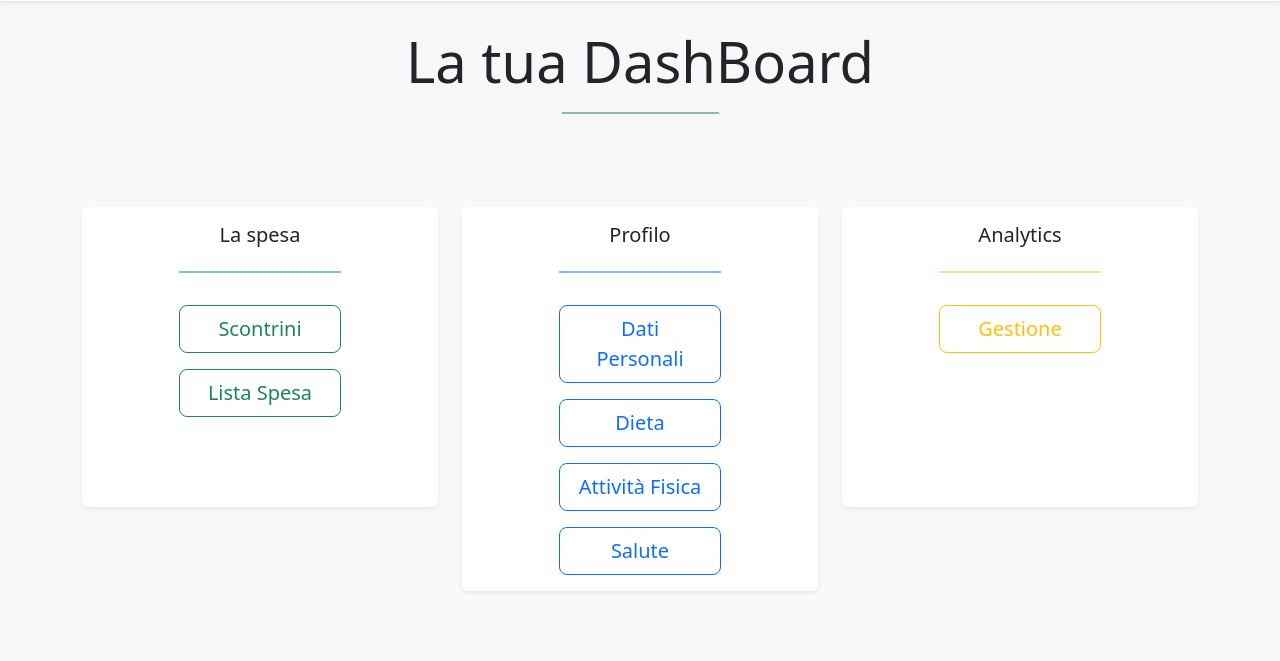
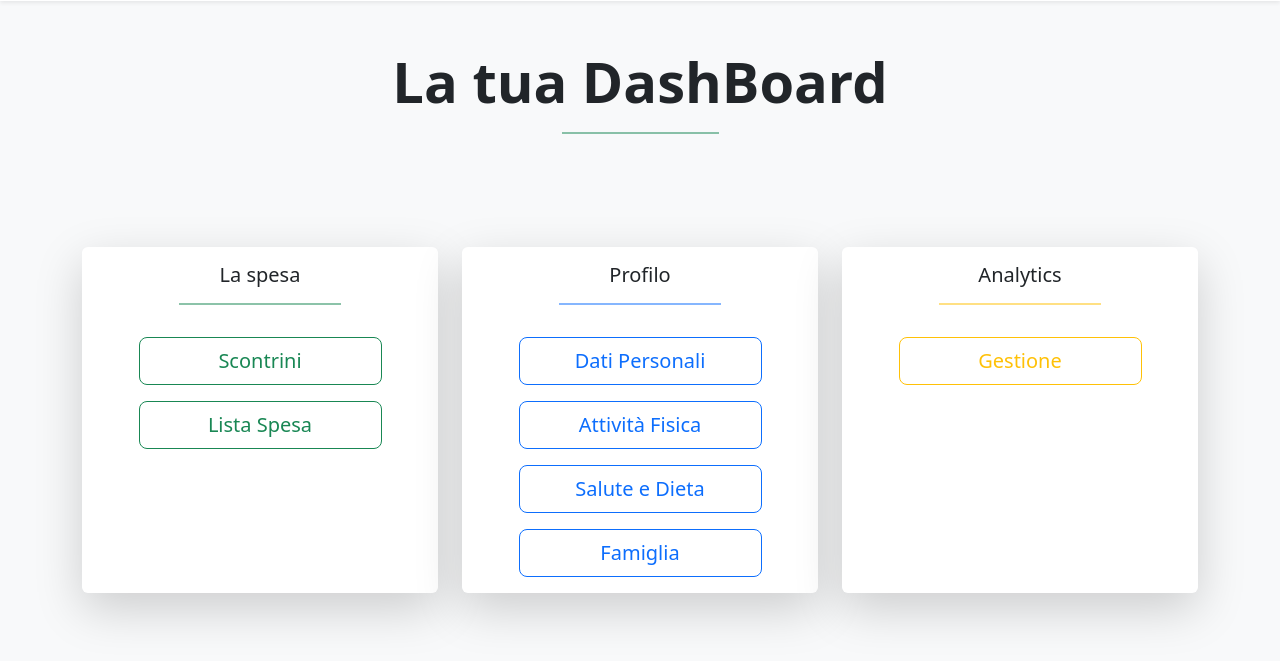
Before and after one commit to daniele-bnm/my_health_app, a Flask app: template health_app/templates/home.html in a window 1280 px wide. Shown: the part 57-718 px from the top of the page. Run offline with Flask 3, Linux system fonts and the light colour scheme; the template is opened without the code that fills it, so the values that code supplies are empty; some libraries are stand-ins or nearby versions.

Commit message:
minor changes

```diff
--- a/health_app/templates/home.html
+++ b/health_app/templates/home.html
@@ -4,58 +4,65 @@
 
 {% block content %}
 
- <!-- Hero Section -->
+<!-- Hero Section -->
 <div class="container-fluid p-0">
-  <div class="row justify-content-center align-items-center" style="height: 20vh; background-color: #f7f7f7;">
+  <div class="row justify-content-center align-items-center bg-light" style="height: 25vh;">
     <div class="col-md-6 text-center">
-      <h1 class="display-4">La tua DashBoard</h1>
-      <hr class="border border-success w-25 mx-auto opacity-50">
+      <h1 class="display-4 fw-bold animate__animated animate__fadeInDown">La tua DashBoard</h1>
+      <hr class="border border-success w-25 mx-auto opacity-50 animate__animated animate__fadeInDown">
     </div>
   </div>
 </div>
 
 <!-- Dashboard Cards -->
 <div class="container mt-5">
-  <div class="row justify-content-center">
+  <div class="row justify-content-center g-4">
+
     <!-- SPESA COLUMN -->
-    <div class="col-md-4 mb-3">
-      <div class="card shadow-sm border-0" style="min-height: 300px;">
-        <div class="card-body d-flex flex-column justify-content-top align-items-center">
-          <h5 class="card-title">La spesa</h5>
-          <hr class="border border-success opacity-50 w-50 my-3">
-
-            <a class="btn btn-outline-success btn-lg mt-3 w-50" href="#">Scontrini</a>
-            <a class="btn btn-outline-success btn-lg mt-3 w-50" href="#">Lista Spesa</a>
-
+    <div class="col-lg-4 col-md-6">
+      <div class="card shadow-lg border-0 h-100">
+        <div class="card-body d-flex flex-column justify-content-start text-center">
+          <div>
+            <h5 class="card-title animate__animated animate__fadeInUp">La spesa</h5>
+            <hr class="border border-success opacity-50 w-50 mx-auto my-3 animate__animated animate__fadeInUp">
+          </div>
+          <div>
+            <a class="btn btn-outline-success btn-lg mt-3 w-75 animate__animated animate__fadeInUp" href="#">Scontrini</a>
+            <a class="btn btn-outline-success btn-lg mt-3 w-75 animate__animated animate__fadeInUp" href="#">Lista Spesa</a>
+          </div>
         </div>
       </div>
     </div>
 
     <!-- PROFILO COLUMN -->
-    <div class="col-md-4 mb-3">
-      <div class="card shadow-sm border-0" style="min-height: 300px;">
-        <div class="card-body d-flex flex-column justify-content-top align-items-center">
-          <h5 class="card-title">Profilo</h5>
-          <hr class="border border-primary opacity-50 w-50 my-3">
-
-            <a class="btn btn-outline-primary btn-lg mt-3 w-50" href="{{ url_for('profile_page') }}">Dati Personali</a>
-            <a class="btn btn-outline-primary btn-lg mt-3 w-50" href="#">Dieta</a>
-            <a class="btn btn-outline-primary btn-lg mt-3 w-50" href="#">Attività Fisica</a>
-            <a class="btn btn-outline-primary btn-lg mt-3 w-50" href="#">Salute</a>
-
+    <div class="col-lg-4 col-md-6">
+      <div class="card shadow-lg border-0 h-100">
+        <div class="card-body d-flex flex-column justify-content-start text-center">
+          <div>
+            <h5 class="card-title animate__animated animate__fadeInUp">Profilo</h5>
+            <hr class="border border-primary opacity-50 w-50 mx-auto my-3 animate__animated animate__fadeInUp">
+          </div>
+          <div>
+            <a class="btn btn-outline-primary btn-lg mt-3 w-75 animate__animated animate__fadeInUp" href="{{ url_for('profile_page') }}">Dati Personali</a>
+            <a class="btn btn-outline-primary btn-lg mt-3 w-75 animate__animated animate__fadeInUp" href="{{ url_for('physical_activity_page') }}">Attività Fisica</a>
+            <a class="btn btn-outline-primary btn-lg mt-3 w-75 animate__animated animate__fadeInUp" href="{{ url_for('health_and_diet_page') }}">Salute e Dieta</a>
+            <a class="btn btn-outline-primary btn-lg mt-3 w-75 animate__animated animate__fadeInUp" href="#">Famiglia</a>
+          </div>
         </div>
       </div>
     </div>
 
     <!-- ANALYTICS COLUMN -->
-    <div class="col-md-4 mb-3">
-      <div class="card shadow-sm border-0" style="min-height: 300px;">
-        <div class="card-body d-flex flex-column justify-content-top align-items-center">
-          <h5 class="card-title">Analytics</h5>
-          <hr class="border border-warning opacity-50 w-50 my-3">
-
-            <a class="btn btn-outline-warning btn-lg mt-3 w-50" href="#">Gestione</a>
-
+    <div class="col-lg-4 col-md-6">
+      <div class="card shadow-lg border-0 h-100">
+        <div class="card-body d-flex flex-column justify-content-start text-center">
+          <div>
+            <h5 class="card-title animate__animated animate__fadeInUp">Analytics</h5>
+            <hr class="border border-warning opacity-50 w-50 mx-auto my-3 animate__animated animate__fadeInUp">
+          </div>
+          <div>
+            <a class="btn btn-outline-warning btn-lg mt-3 w-75 animate__animated animate__fadeInUp" href="#">Gestione</a>
+          </div>
         </div>
       </div>
     </div>
```
Also changed, not shown: health_app/templates/app_dir/analytics.html (+6 -9 lines), health_app/templates/app_dir/profile.html (+55 -18 lines).
